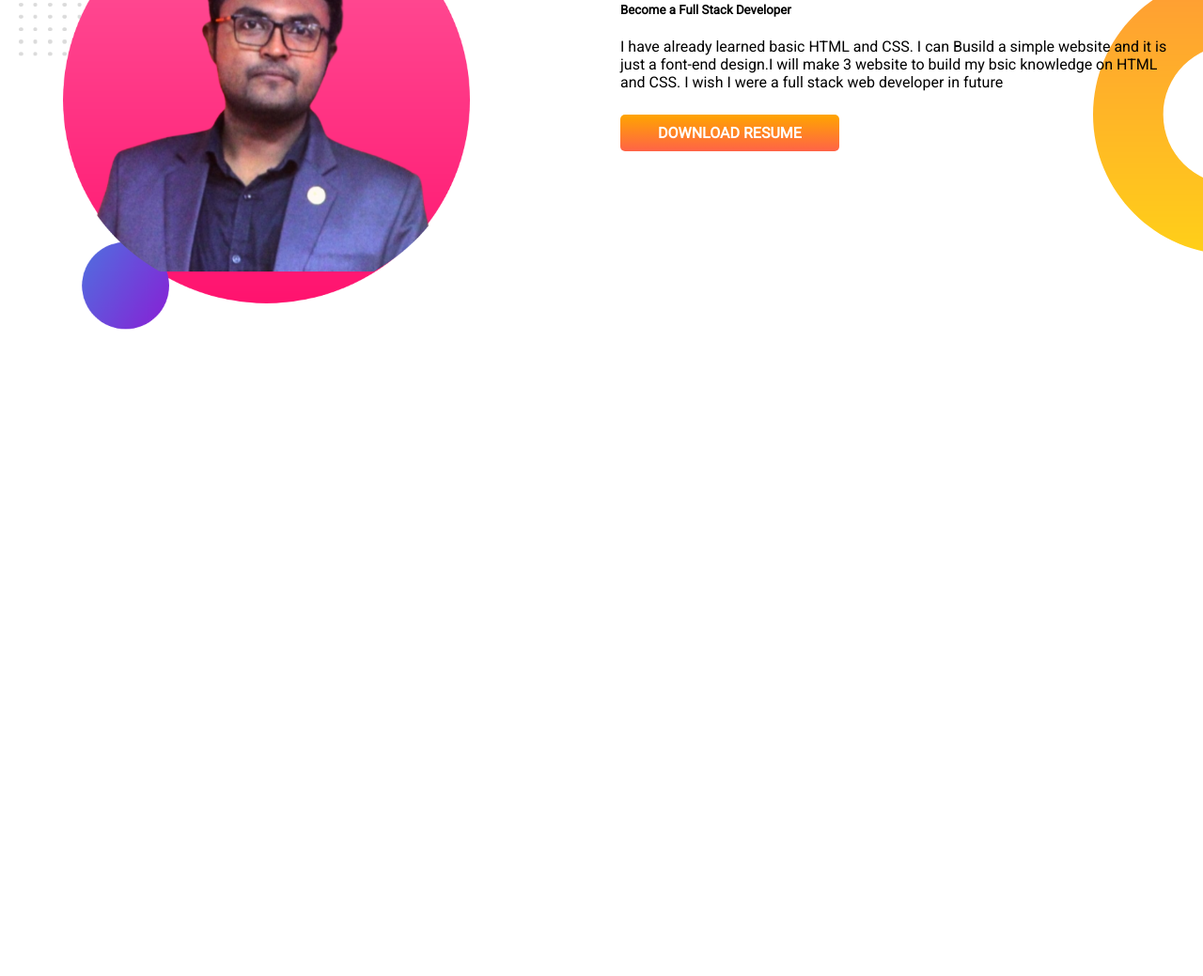
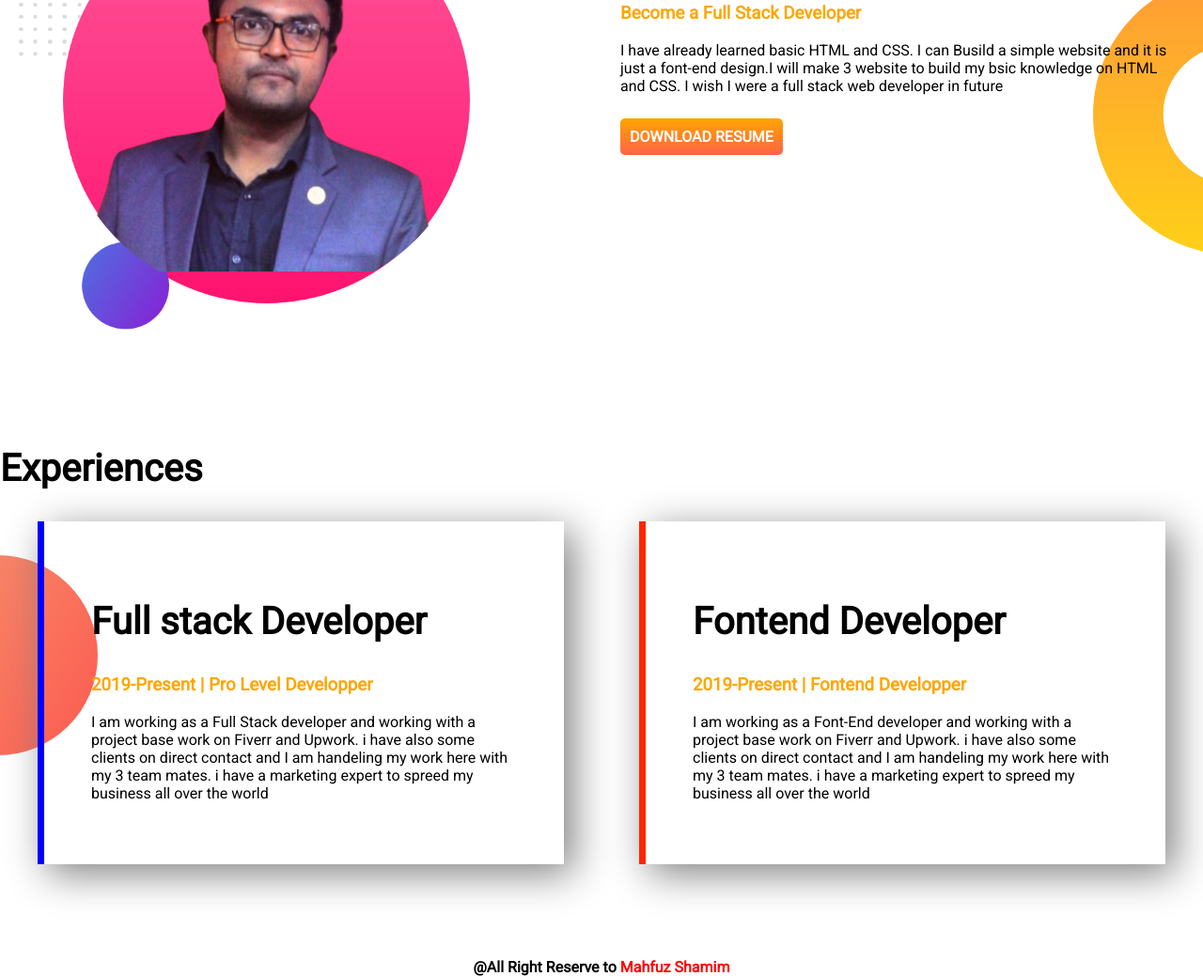
Before and after one commit to mahfuzshamim7426/development-portfolio, a plain HTML site: page index.html in a window 1280 px wide. Shown: the part 751-1790 px from the top of the page at 94% size. Before the commit the page ends 1226 px from the top, so only its background shows below. Drawn offline with Linux system fonts and the light colour scheme.

Commit message:
final push

```diff
--- a/index.html
+++ b/index.html
@@ -13,12 +13,12 @@
 </head>
 
 <body>
-    <section class="banner">
+    <section class="banner section-flex">
 
         <div class="name-image">
             <h1>Welcome To</h1>
             <h1> <span id="peter">Mahfuz Shamim</span> World</h1>
-            <h3>I am a Fornt-End Web Developer</h3>
+            <h3 class="orange-color">I am a Fornt-End Web Developer</h3>
             <p>I am a forn-end web developer. I am expert in React and React Native. I can design website and webpage as
                 per
                 you want. I can design website and make it so beautiful and charming. Hope you will get the best work
@@ -39,14 +39,14 @@
 
     </section>
 
-    <Section class="dream-big">
+    <Section class="dream-big section-flex">
         <div class="name-image">
             <img src="images/my-bg2.png" alt="">
         </div>
 
         <div class="name-image">
             <h1> Dream Big</h1>
-            <h5> Become a Full Stack Developer</h5>
+            <h3 class="orange-color"> Become a Full Stack Developer</h3>
             <p>I have already learned basic HTML and CSS. I can Busild a simple website and it is just a font-end
                 design.I will make 3 website to build my bsic knowledge on HTML and CSS. I wish I were a full stack web
                 developer in future</p><br>
@@ -57,7 +57,35 @@
 
     </Section>
 
+    <section class="experience">
+        <h1>Experiences</h1>
+
+        <div class="section-flex ">
+            <div class="shadow blue-border">
+                <h1>Full stack Developer</h1>
+                <h3 class="orange-color">2019-Present | Pro Level Developper</h3>
+                <p>I am working as a Full Stack developer and working with a project base work on Fiverr and Upwork. i
+                    have
+                    also some clients on direct contact and I am handeling my work here with my 3 team mates. i have a
+                    marketing expert to spreed my business all over the world</p>
+            </div>
+
+            <div class="shadow orange-border">
+                <h1>Fontend Developer</h1>
+                <h3 class="orange-color">2019-Present | Fontend Developper</h3>
+                <p>I am working as a Font-End developer and working with a project base work on Fiverr and Upwork. i
+                    have
+                    also some clients on direct contact and I am handeling my work here with my 3 team mates. i have a
+                    marketing expert to spreed my business all over the world</p>
+            </div>
+        </div>
+
+
+    </section>
+
 
 </body>
 
+<footer>@All Right Reserve to <span class="me">Mahfuz Shamim</span></footer>
+
 </html>
--- a/style.css
+++ b/style.css
@@ -11,7 +11,7 @@ h1 {
     color: orange;
 }
 
-section {
+.section-flex {
     display: flex;
     margin-bottom: 100px;
 }
@@ -20,6 +20,10 @@ section {
     width: 50%;
     padding: 20px;
 
+}
+
+.orange-color {
+    color: orange;
 }
 
 .name-image img {
@@ -31,7 +35,7 @@ section {
     color: white;
     font-weight: 700;
     background-image: linear-gradient(orange, tomato);
-    padding: 10px 40px;
+    padding: 10px;
     border-radius: 5px;
 }
 
@@ -46,3 +50,37 @@ section {
     background-repeat: no-repeat;
     background-position: right;
 }
+
+.shadow {
+    box-shadow: 10px 10px 40px gray;
+    padding: 40px;
+    margin-left: 40px;
+    margin-right: 40px;
+    width: 50%;
+    padding: 50px;
+
+}
+
+.experience {
+    background-image: url(images/exp-bg.png);
+    background-repeat: no-repeat;
+    background-position: left;
+}
+
+.blue-border {
+    border-left: 7px solid blue;
+}
+
+.orange-border {
+    border-left: 7px solid rgb(255, 38, 0);
+}
+
+footer {
+    text-align: center;
+    font-weight: 700;
+}
+
+
+.me {
+    color: red;
+}
```
